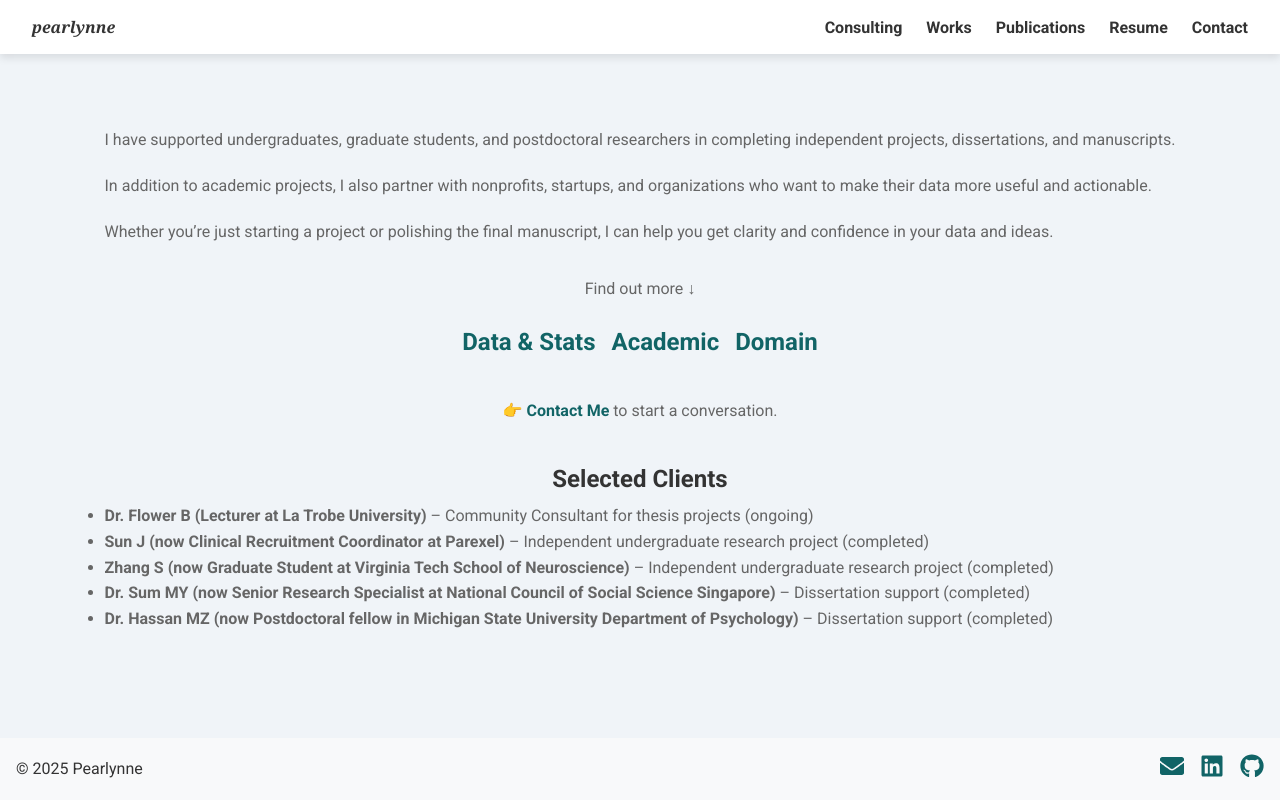
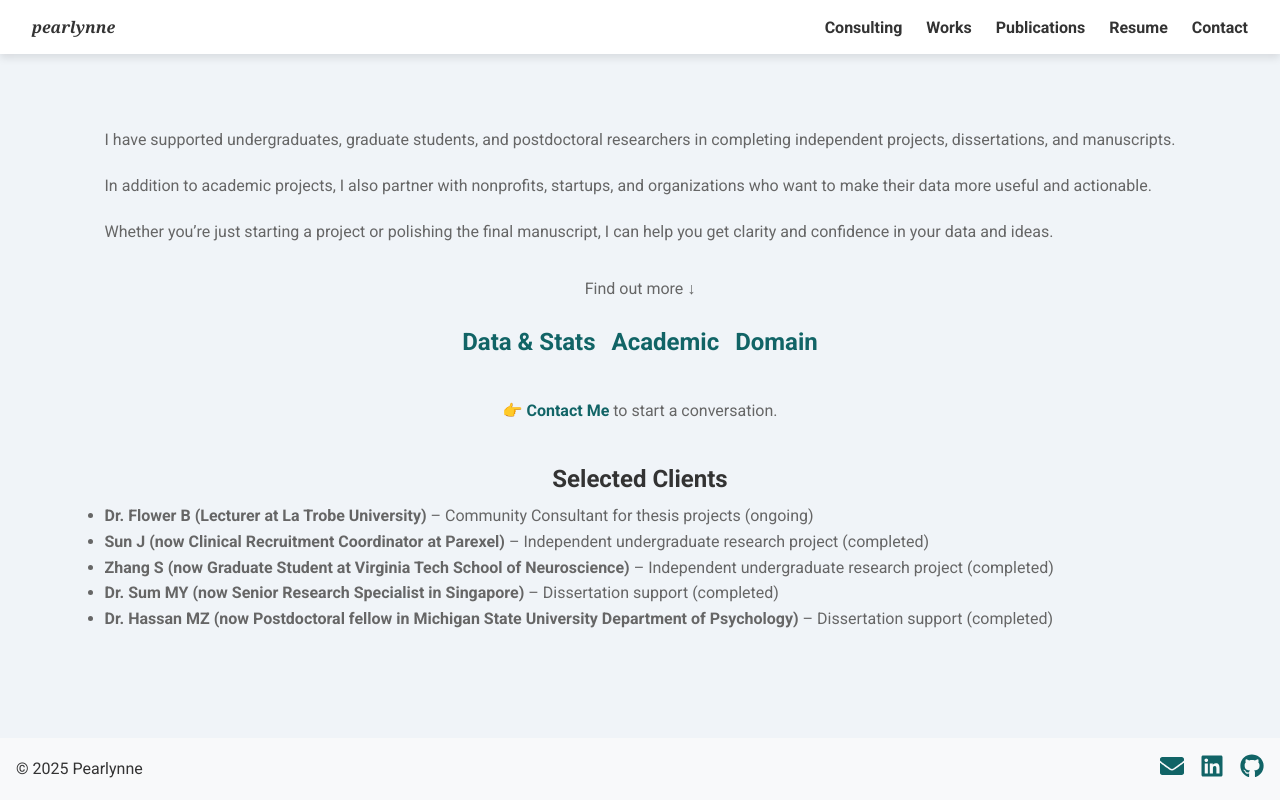
Before and after one commit to pearlynne/pearlynne.github.io, a React (Vite) app: page /consulting in a window 1280 px wide. Built offline with nearby package versions, Linux system fonts and the light colour scheme.

Commit message:
Fix typo

```diff
--- a/src/pages/consulting.jsx
+++ b/src/pages/consulting.jsx
@@ -147,8 +147,7 @@ function Consulting() {
           </li>
           <li>
             <strong>
-              Dr. Sum MY (now Senior Research Specialist at National Council of
-              Social Science Singapore)
+              Dr. Sum MY (now Senior Research Specialist in Singapore)
             </strong>{" "}
             – Dissertation support (completed)
           </li>
```
